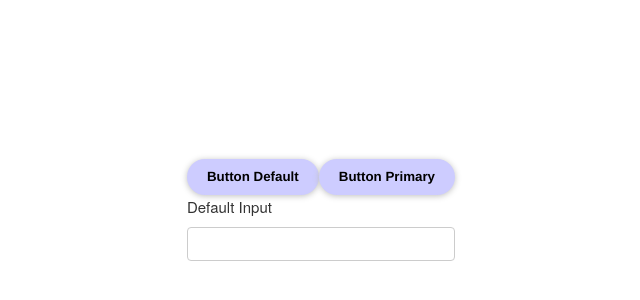
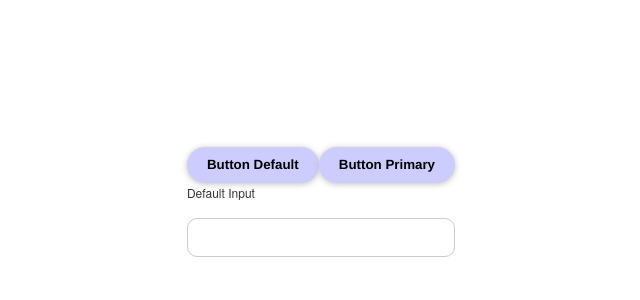
Before and after one commit to carfolacam98/story_design-system, a React (Vite) app in the folder taskbox/: page / in a window 1280 px wide. Shown: the part 190-490 px from the top of the page, without its empty margins (327-967 px from the left). Built offline with nearby package versions, Linux system fonts and the light colour scheme.

Commit message:
Fix input story

```diff
--- a/taskbox/src/ui/atoms/Input/index.jsx
+++ b/taskbox/src/ui/atoms/Input/index.jsx
@@ -1,11 +1,11 @@
+// Componente Input
 import React, { useState } from 'react';
 import PropTypes from 'prop-types';
 import styles from './input.module.scss';
 
-export const Input = ({ state, label, ...props }) => {
+export const Input = ({ type, label, error, disabled, ...props }) => {
   const [focused, setFocused] = useState(false);
-
-
+const {state}=props
   const handleFocus = () => {
     setFocused(true);
   };
@@ -14,33 +14,30 @@ export const Input = ({ state, label, ...props }) => {
     setFocused(false);
   };
 
-  const inputStateClass =
-    state === 'error'
-      ? styles.error
-      : state === 'disabled'
-      ? styles.disabled
-      : focused
-      ? styles.focused
-      : styles.default;
+
 
   return (
-    <div className={`${styles.inputContainer} ${inputStateClass}`}>
+    <div className={`${styles.inputContainer}`}>
       <label>{label}</label>
       <input
         {...props}
         onFocus={handleFocus}
         onBlur={handleBlur}
-        className={styles.input}
+        className={`${styles.input} ${error ? styles.error : ''} ${styles[state]}`}
+        disabled={disabled}
       />
     </div>
   );
 };
 
 Input.propTypes = {
-  state: PropTypes.oneOf(['default', 'focused', 'error', 'disabled']),
   label: PropTypes.string.isRequired,
+  error: PropTypes.bool,
+  disabled: PropTypes.bool,
 };
 
 Input.defaultProps = {
-  state: 'default',
+
+  error: false,
+  disabled: false,
 };
--- a/taskbox/src/ui/atoms/Input/input.module.scss
+++ b/taskbox/src/ui/atoms/Input/input.module.scss
@@ -1,35 +1,54 @@
+
 .inputContainer {
   margin-bottom: 16px;
-  }
+
+
 
   label {
     display: block;
     margin-bottom: 8px;
     color: #333;
+    margin-bottom: 16px;
+    font-size: 12px;
+
+
   }
 
   .input {
     width: 100%;
     padding: 8px;
     border: 1px solid #ccc;
-    border-radius: 4px;
-    font-size: 14px;
+    border-radius: 10px;
+    margin-bottom: 16px;
+    font-family: 'Montserrat';
+    font-size: 18px;
+
+
+    &:focus {
+      outline: none;
+      border-color: #007bff;
+    }
+    &:focused {
+      outline: none;
+      border-color: #007bff;
     }
 
-  .default {
+    &::placeholder {
+      color: #999;
+    }
+
+    &.default {
       background-color: #fff;
     }
 
-  .focused {
-    border-color: #007bff;
-  }
-
-  .error {
+    &.error {
       border-color: #dc3545;
     }
 
-  .disabled {
+    &.disabled {
       background-color: #f8f9fa;
       color: #6c757d;
       cursor: not-allowed;
     }
+  }
+}
```
Also changed, not shown: 1 other file (tests, documents, lock files or other folders). Lines whose indentation alone changed are shown as unchanged.
